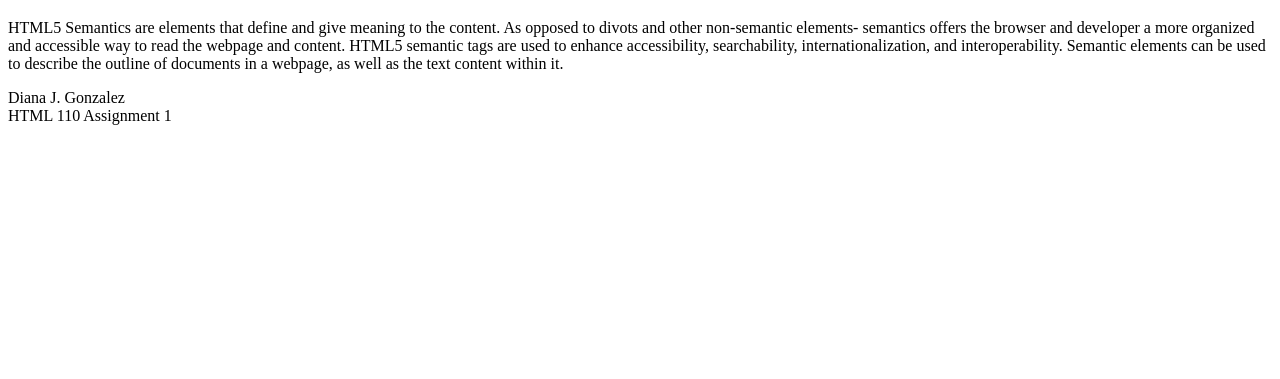
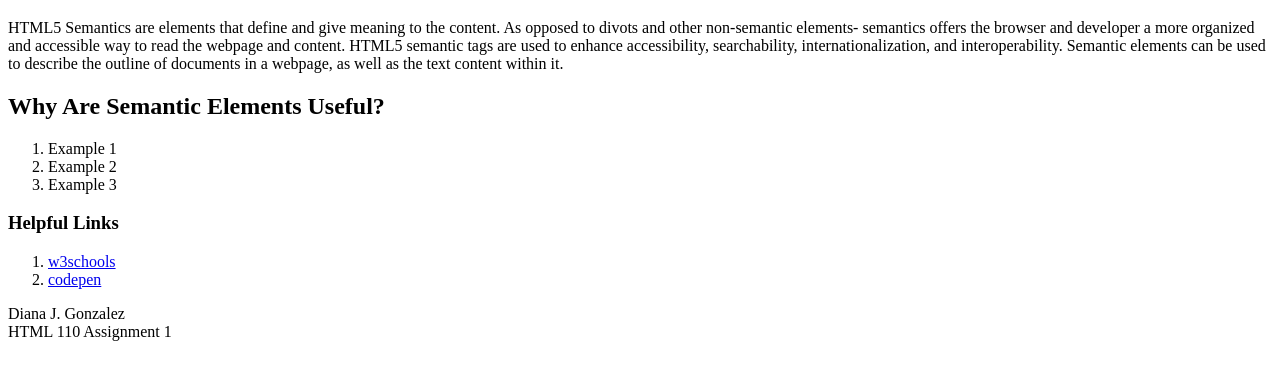
Before and after one commit to deaddiana/semantic-elements, a plain HTML site: page index.html in a window 1280 px wide. Shown: the part 61-440 px from the top of the page. Drawn offline with Linux system fonts and the light colour scheme.

Commit message:
Resubmitting, but still trying to update

```diff
--- a/index.html
+++ b/index.html
@@ -5,12 +5,30 @@
     <title>Assignment 1</title>
   </head>
 
+
     <body>
       <h1>Semantic Elements</h1>
+           <p>HTML5 Semantics are elements that define and give meaning to the content. As opposed to divots and other non-semantic elements- semantics offers the browser and developer a more organized and accessible way to read the webpage and content. HTML5  semantic tags are used to enhance accessibility, searchability, internationalization, and interoperability. Semantic elements can be used to describe the outline of documents in a webpage, as well as the text content within it.</P>
+       <section>
+         <article>
+          <h2>Why Are Semantic Elements Useful?</h2>
+          <ol>
+            <li>Example 1</li>
+            <li>Example 2</li>
+            <li>Example 3</li>
+          </ol>
+         </article>
+      </section>
+        <aside>
+           <h3>Helpful Links</h3>
+           <ol>
+             <li><a href="https://www.w3schools.com/html/html5_semantic_elements.asp"> w3schools</a></li>
 
-  <p>
-HTML5 Semantics are elements that define and give meaning to the content. As opposed to divots and other non-semantic elements- semantics offers the browser and developer a more organized and accessible way to read the webpage and content. HTML5  semantic tags are used to enhance accessibility, searchability, internationalization, and interoperability. Semantic elements can be used to describe the outline of documents in a webpage, as well as the text content within it.
-</P>
+             <li><a href="https://codepen.io/mi-lee/post/an-overview-of-html5-semantics"> codepen</a></li>
+           </ol>
+        </aside>
+
+
 <footer>
   <p>Diana J. Gonzalez<br> HTML 110 Assignment 1</p>
 </footer>
```
Lines whose indentation alone changed are shown as unchanged.
